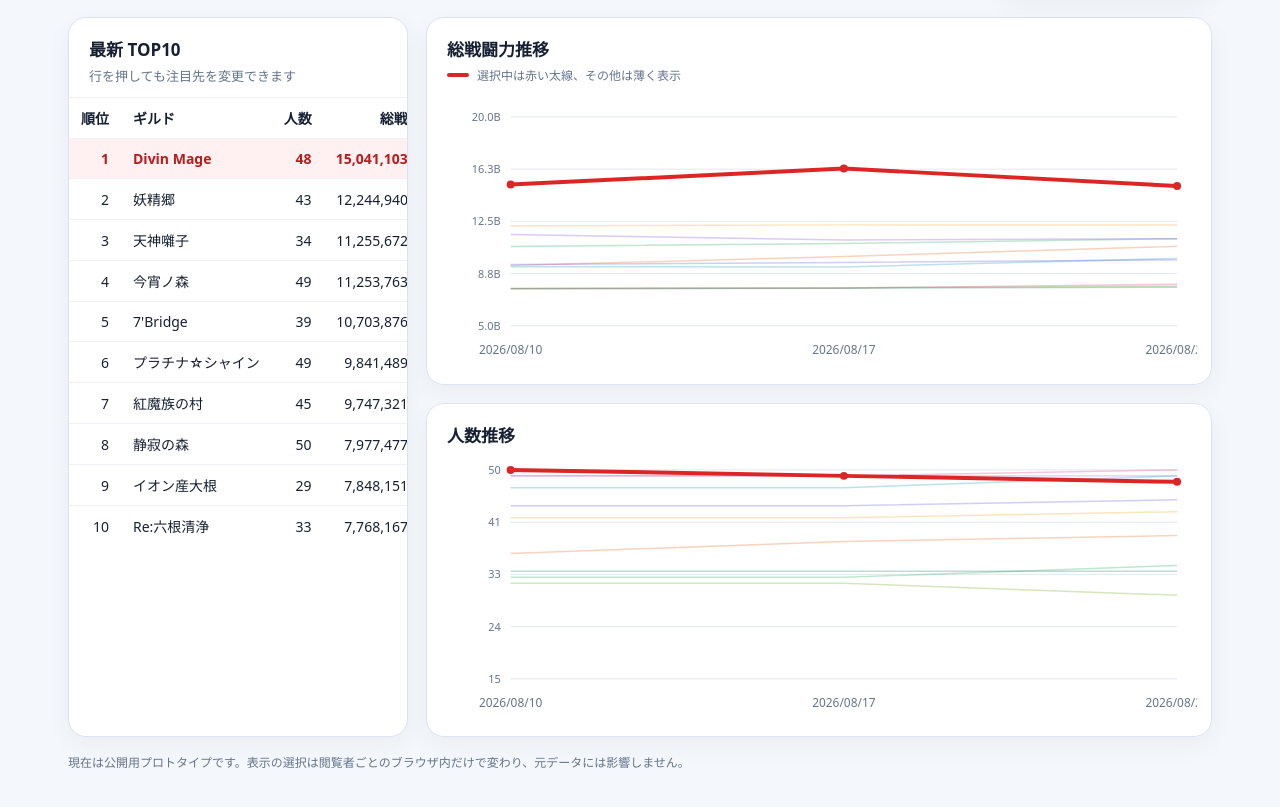
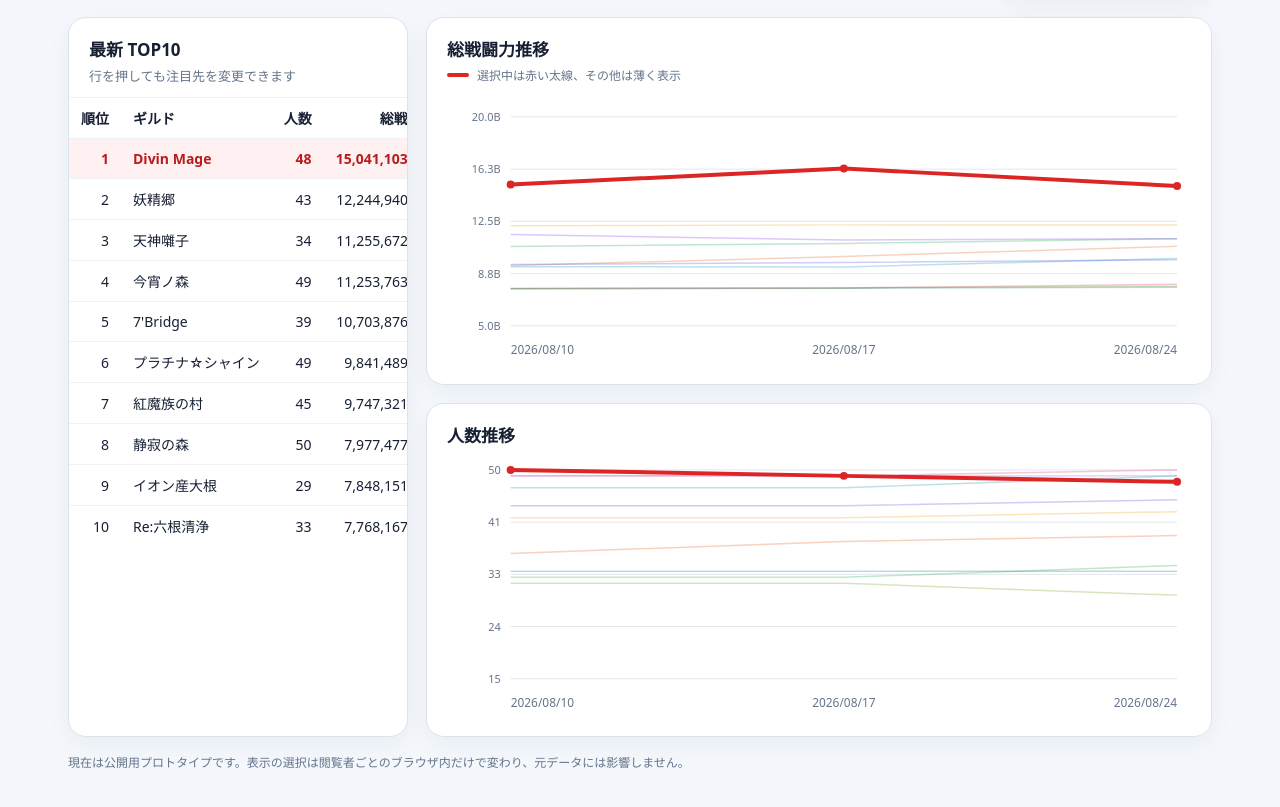
Before and after one commit to kouasu1020-hash/memento-guild-dashboard, a plain HTML site: page index.html in a window 1280 px wide. Shown: the part 105-912 px from the top of the page. Drawn offline with Linux system fonts and the light colour scheme.

Commit message:
グラフ両端の日付が切れないよう修正

```diff
--- a/index.html
+++ b/index.html
@@ -19,7 +19,7 @@ let guilds=[
 ['Divin Mage',[15040000000,16210000000,15041103741],[49,49,48]],['妖精郷',[12190000000,12190000000,12244940643],[42,42,43]],['天神雛子',[10750000000,11090000000,11255672839],[31,32,34]],['今宵ノ森',[11500000000,11150000000,11253763940],[33,33,49]],["7'Bridge",[9300000000,9900000000,10703876629],[36,38,39]],['プラチナ☆シャイン',[9200000000,9200000000,9841489606],[47,47,49]],['紅魔族の村',[9100000000,9300000000,9747321644],[44,44,45]],['静寂の森',[12200000000,12200000000,7977747716],[50,50,50]],['イオン産大根',[7500000000,7600000000,7848151931],[32,31,29]],['Re:六根清浄',[7500000000,7500000000,7768167853],[33,33,33]]];
 const colors=['#2563eb','#f59e0b','#16a34a','#7c3aed','#ea580c','#0891b2','#4f46e5','#db2777','#65a30d','#0f766e'];let selected=0;
 const fmt=n=>n.toLocaleString('ja-JP');
-function chart(el,key,format){const w=760,h=270,p={l:70,r:20,t:18,b:42};const vals=guilds.flatMap(g=>g[key]);let min=Math.min(...vals),max=Math.max(...vals);if(key===2){min=Math.max(0,Math.floor(min/10)*10-5);max=Math.ceil(max/10)*10}else{min=Math.floor(min/5e9)*5e9;max=Math.ceil(max/5e9)*5e9}const x=i=>p.l+i*(w-p.l-p.r)/(dates.length-1),y=v=>p.t+(max-v)*(h-p.t-p.b)/(max-min||1);let s=`<svg viewBox="0 0 ${w} ${h}" role="img">`;for(let i=0;i<5;i++){let v=min+(max-min)*i/4,yy=y(v);s+=`<line x1="${p.l}" y1="${yy}" x2="${w-p.r}" y2="${yy}" stroke="#e2e8f0"/><text x="${p.l-10}" y="${yy+4}" text-anchor="end" font-size="11" fill="#64748b">${format(v)}</text>`}guilds.forEach((g,i)=>{if(i===selected)return;s+=`<polyline points="${g[key].map((v,j)=>`${x(j)},${y(v)}`).join(' ')}" fill="none" stroke="${colors[i]}" stroke-width="1.5" opacity=".27"/>`});let g=guilds[selected];s+=`<polyline points="${g[key].map((v,j)=>`${x(j)},${y(v)}`).join(' ')}" fill="none" stroke="#dc2626" stroke-width="4" stroke-linecap="round" stroke-linejoin="round"/>`;g[key].forEach((v,i)=>s+=`<circle cx="${x(i)}" cy="${y(v)}" r="4" fill="#dc2626"/>`);dates.forEach((d,i)=>s+=`<text x="${x(i)}" y="${h-14}" text-anchor="middle" font-size="12" fill="#64748b">${d}</text>`);el.innerHTML=s+'</svg>'}
+function chart(el,key,format){const w=760,h=270,p={l:70,r:20,t:18,b:42};const vals=guilds.flatMap(g=>g[key]).filter(v=>v!=null);let min=Math.min(...vals),max=Math.max(...vals);if(key===2){min=Math.max(0,Math.floor(min/10)*10-5);max=Math.ceil(max/10)*10}else{min=Math.floor(min/5e9)*5e9;max=Math.ceil(max/5e9)*5e9}const x=i=>p.l+i*(w-p.l-p.r)/(dates.length-1),y=v=>p.t+(max-v)*(h-p.t-p.b)/(max-min||1);let s=`<svg viewBox="0 0 ${w} ${h}" role="img">`;for(let i=0;i<5;i++){let v=min+(max-min)*i/4,yy=y(v);s+=`<line x1="${p.l}" y1="${yy}" x2="${w-p.r}" y2="${yy}" stroke="#e2e8f0"/><text x="${p.l-10}" y="${yy+4}" text-anchor="end" font-size="11" fill="#64748b">${format(v)}</text>`}guilds.forEach((g,i)=>{if(i===selected)return;s+=`<polyline points="${g[key].map((v,j)=>v==null?'':`${x(j)},${y(v)}`).join(' ')}" fill="none" stroke="${colors[i]}" stroke-width="1.5" opacity=".27"/>`});let g=guilds[selected];s+=`<polyline points="${g[key].map((v,j)=>v==null?'':`${x(j)},${y(v)}`).join(' ')}" fill="none" stroke="#dc2626" stroke-width="4" stroke-linecap="round" stroke-linejoin="round"/>`;g[key].forEach((v,i)=>{if(v!=null)s+=`<circle cx="${x(i)}" cy="${y(v)}" r="4" fill="#dc2626"/>`});dates.forEach((d,i)=>{let anchor=i===0?'start':i===dates.length-1?'end':'middle';s+=`<text x="${x(i)}" y="${h-14}" text-anchor="${anchor}" font-size="12" fill="#64748b">${d}</text>`});el.innerHTML=s+'</svg>'}
 function render(){document.querySelectorAll('#rows tr').forEach((r,i)=>r.classList.toggle('active',i===selected));document.querySelector('#guild').value=selected;chart(document.querySelector('#power'),1,v=>(v/1e9).toFixed(1)+'B');chart(document.querySelector('#members'),2,v=>Math.round(v))}
 const sel=document.querySelector('#guild'),rows=document.querySelector('#rows');
 function setup(){selected=0;sel.innerHTML='';rows.innerHTML='';guilds.forEach((g,i)=>{sel.add(new Option(g[0],i));let last=g[1].length-1;rows.insertAdjacentHTML('beforeend',`<tr data-i="${i}"><td>${i+1}</td><td>${g[0]}</td><td>${g[2][last]??'-'}</td><td>${g[1][last]==null?'-':fmt(g[1][last])}</td></tr>`)});render()}
```
